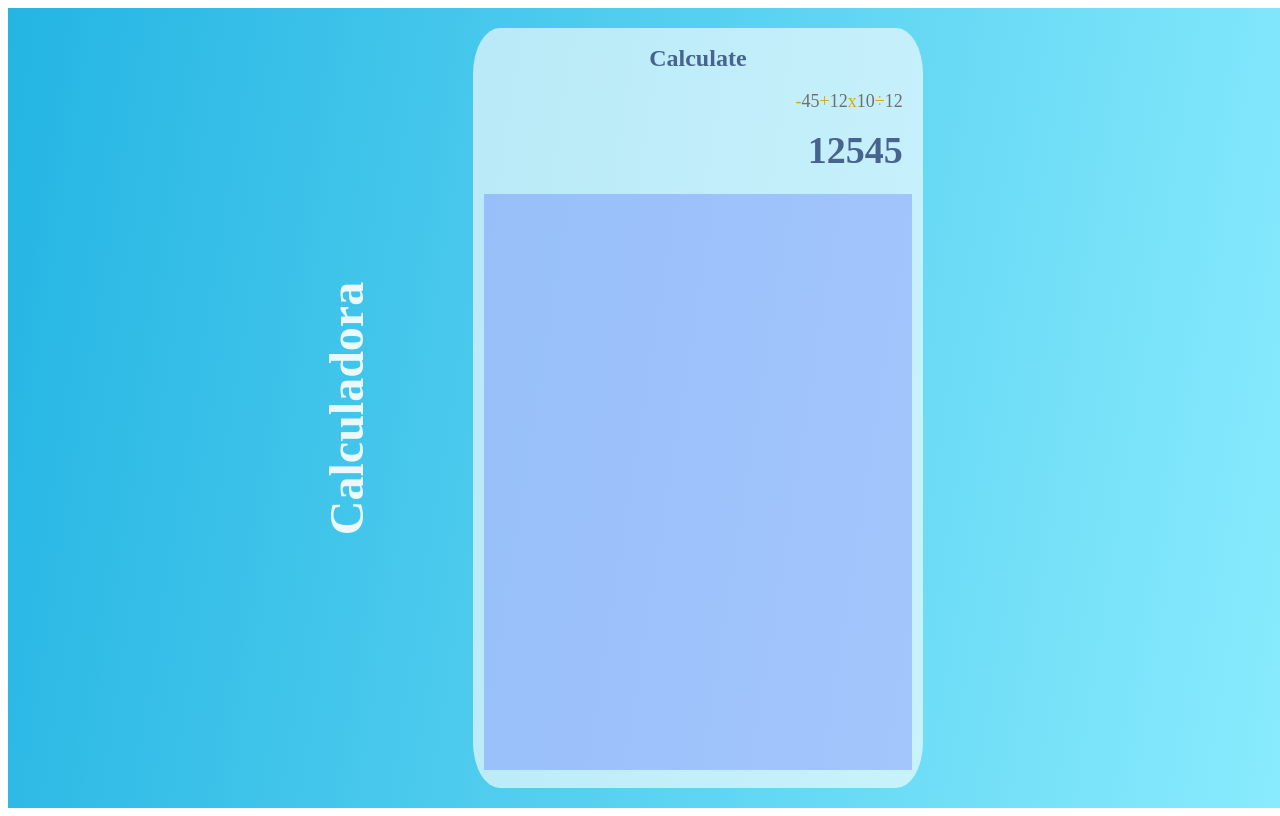
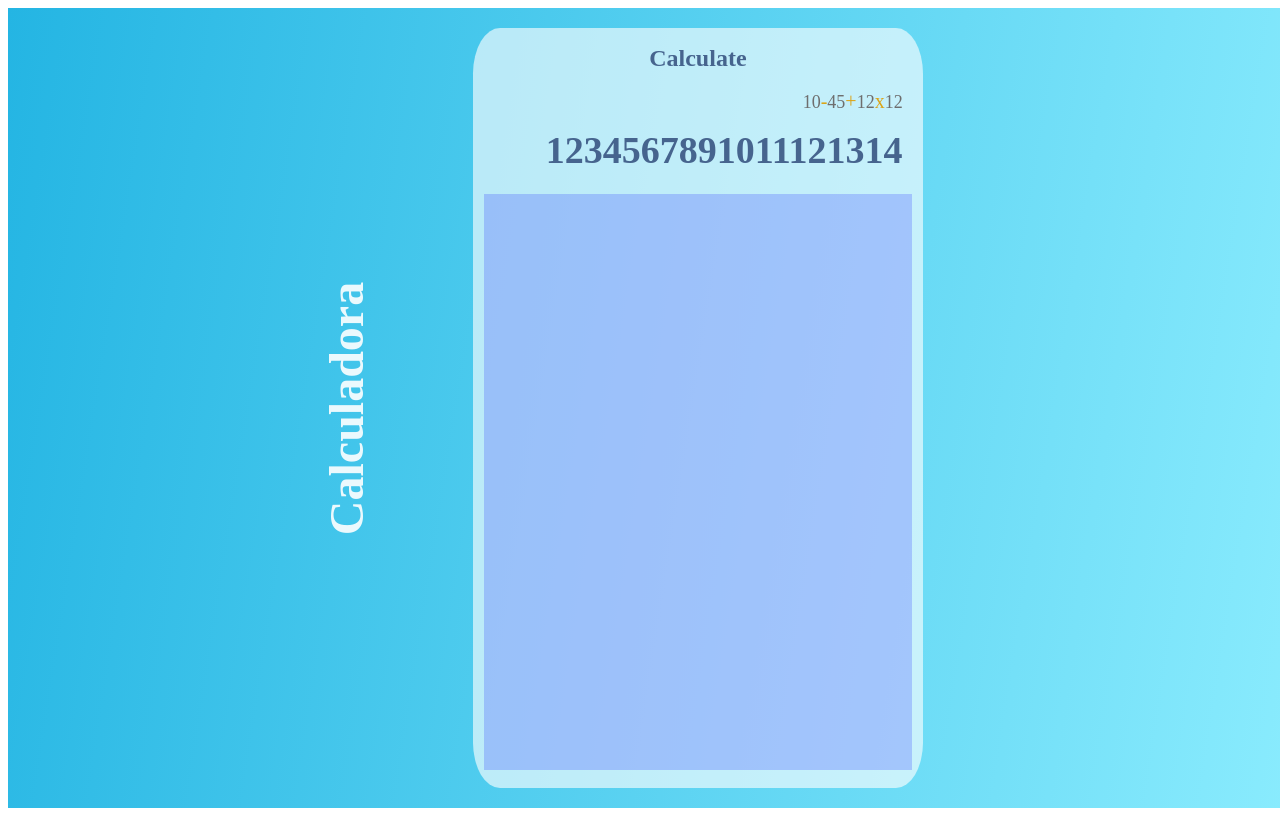
Before and after one commit to Diego-CB/Lab8_web, a React (Vite) app: page / in a window 1280 px wide. Built offline with nearby package versions, Linux system fonts and the light colour scheme; the HTML template or start-up script is replaced by a standard one.

Commit message:
Logica para operaciones

```diff
--- a/src/components/Calculator.jsx
+++ b/src/components/Calculator.jsx
@@ -3,14 +3,47 @@ import React from 'react'
 import Display from './Display.jsx'
 import Pad from './Pad.jsx'
 
+import operator from '../util/operator'
 import '../styles/Calculator.css'
 
+// Componente
 const Calculator = () => {
-  // const [operation, setOperation] = React.useState(Array(3))
-  const [display, setDisplay] = React.useState('12545')
-  // const [operatorA, setOperatorA] = React.useState(0)
-  // const [operatorB, setOperatorB] = React.useState(0)
-  const [stack, setStack] = React.useState('-45+12x10÷12')
+  const [display, setDisplay] = React.useState('1234567891011121314')
+  const [stack, setStack] = React.useState('10-45+12x12')
+  const [newChar, setNewChar] = React.useState('')
+  const [op1, setOp1] = React.useState('')
+  const [op2, setOp2] = React.useState('')
+  const [operation, setOperation] = React.useState('')
+  const [operate, setOperate] = React.useState(false)
+
+  React.useEffect(() => {
+    if (newChar === '') return
+
+    if (['+', '-', 'x'].includes(newChar)) {
+      if (op1 === '') return
+      if (operation !== '') return
+      setOperation(newChar)
+      setStack(stack + newChar)
+      setDisplay(newChar)
+    }
+
+    if (operation === '') {
+      setOp1(op1 + newChar)
+      setDisplay(op1)
+    } else {
+      setOp2(op2 + newChar)
+      setDisplay(op2)
+    }
+
+    setStack(stack + newChar)
+  }, [newChar])
+
+  React.useEffect(() => {
+    if (op1 === '' || op2 === '' || operation === '') return
+
+    const result = operator(op1, op2, operation)
+    setDisplay(result)
+  }, [operate])
 
   return (
     <div className="calculator">
@@ -19,7 +52,10 @@ const Calculator = () => {
         display={display}
         stack={stack}
       />
-      <Pad />
+      <Pad
+        setOperate={setOperate}
+        setNewChar={setNewChar}
+      />
     </div>
   )
 }
--- a/src/components/Display.jsx
+++ b/src/components/Display.jsx
@@ -4,6 +4,7 @@ import PropTypes from 'prop-types'
 import Operation from './Operation.jsx'
 import '../styles/Display.css'
 
+// Componente
 const Display = ({ display, stack }) => (
   <>
     <Operation stack={stack} />
--- a/src/components/Operation.jsx
+++ b/src/components/Operation.jsx
@@ -1,15 +1,16 @@
 import React from 'react'
 import PropTypes from 'prop-types'
 
+// Componente
 const Operation = ({ stack }) => {
   const arrayStack = stack.split('')
-  const keys = [...Array(arrayStack.length).keys()]
+  const keys = [...arrayStack.keys()]
 
   return (
     <div className="operation">
       <p>
         {arrayStack.map((char, index) => {
-          if (['+', 'x', '-', '÷'].includes(char)) {
+          if (['+', 'x', '-'].includes(char)) {
             return <span key={keys[index]}>{char}</span>
           }
           return char
--- a/src/styles/Display.css
+++ b/src/styles/Display.css
@@ -29,6 +29,7 @@
 
 .operation span{
     color: rgb(219, 164, 23);
+    font-size: 20px;
 }
 
 .calculator h3{
--- /dev/null
+++ b/src/util/operator.js
@@ -0,0 +1,10 @@
+const operator = (op1, op2, operation) => {
+  const intOp1 = parseInt(op1, 10)
+  const intOp2 = parseInt(op2, 10)
+
+  if (operation === '+') return intOp1 + intOp2
+  if (operation === '*') return intOp1 * intOp2
+  if (operation === '-') return intOp1 - intOp2
+}
+
+export default operator
```
Also changed, not shown: src/components/Pad.jsx (+9 -1 lines), .eslintrc.js.
